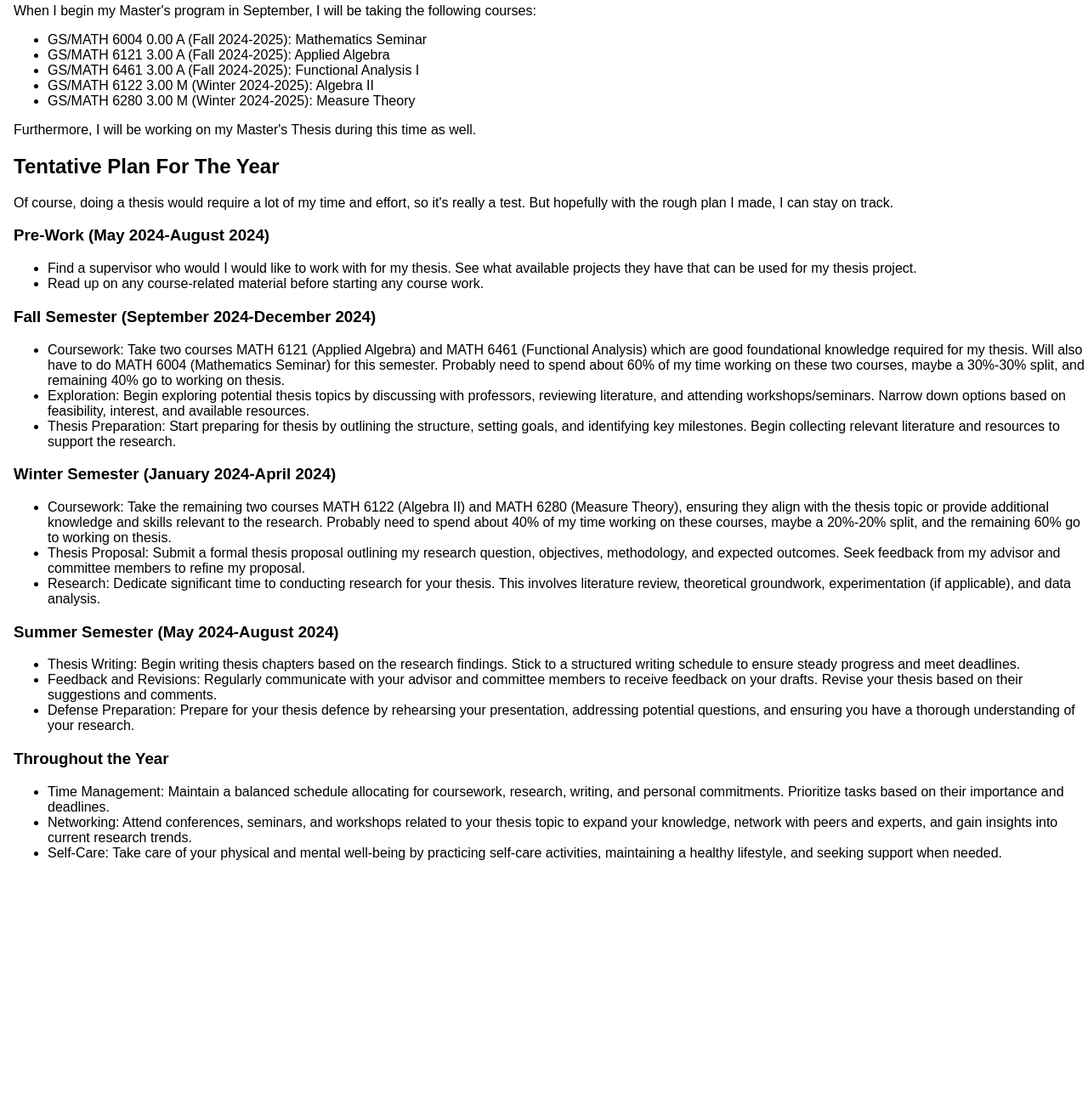
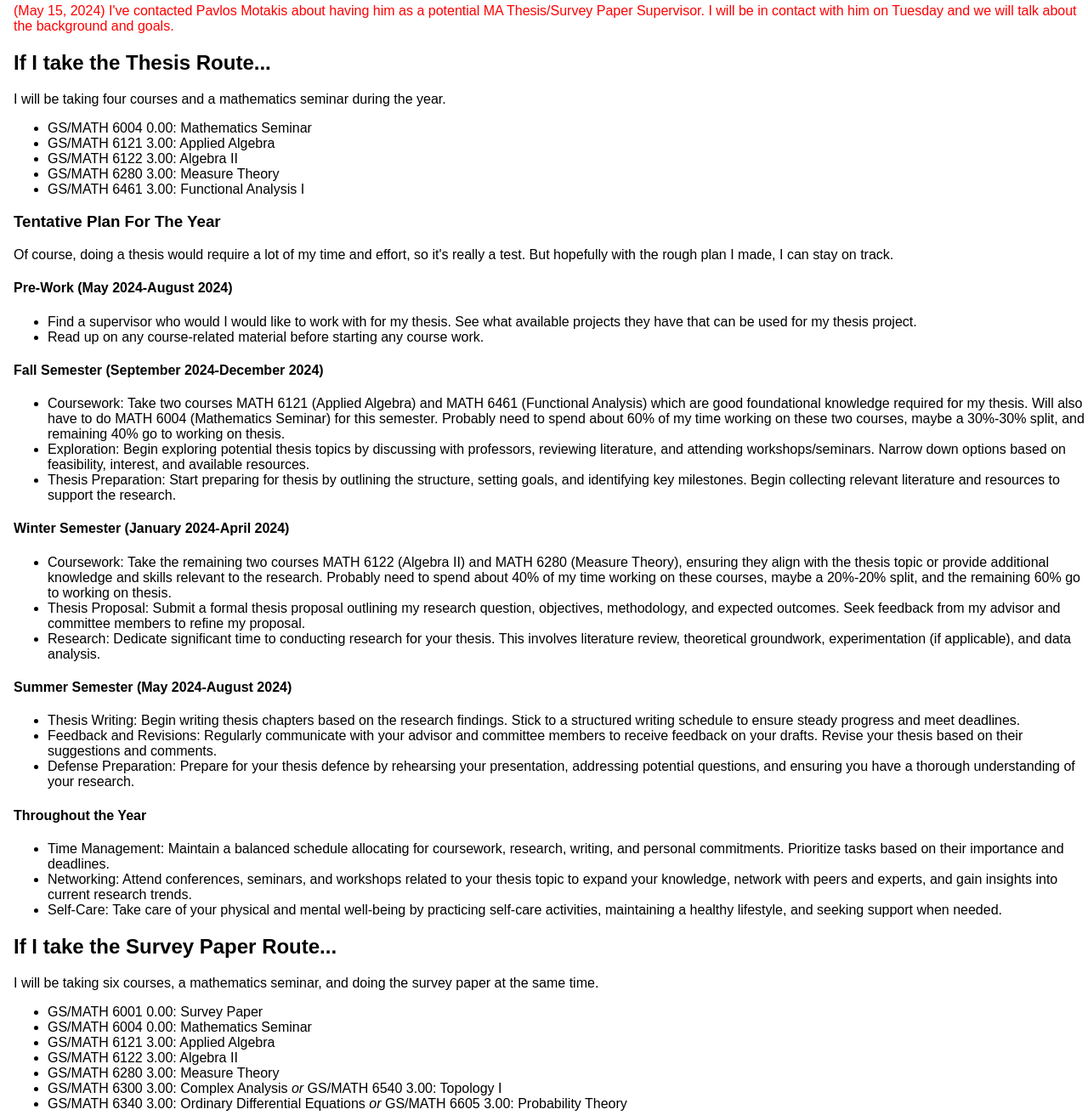
Before and after one commit to joetran0/joetran0, a plain HTML site: page masters.html in a window 1280 px wide. Shown: the part 176-1488 px from the top of the page at 85% size. Before the commit the page ends 1205 px from the top, so only its background shows below. Drawn offline with Linux system fonts and the light colour scheme.

Commit message:
Update masters.html

```diff
--- a/masters.html
+++ b/masters.html
@@ -42,54 +42,69 @@
 
             <p>On this page, I am going to try to share my journey throughout my entire graduate studies. I will frequently try to update this page as much as I can, so that one can understand the experience that I went through.</p>
 
-            <p>When I begin my Master's program in September, I will be taking the following courses:
-                <ul>
-                    <li>GS/MATH 6004 0.00 A (Fall 2024-2025): Mathematics Seminar</li>
-                    <li>GS/MATH 6121 3.00 A (Fall 2024-2025): Applied Algebra</li>
-                    <li>GS/MATH 6461 3.00 A (Fall 2024-2025): Functional Analysis I</li>
-                    <li>GS/MATH 6122 3.00 M (Winter 2024-2025): Algebra II</li>
-                    <li>GS/MATH 6280 3.00 M (Winter 2024-2025): Measure Theory</li>
-                </ul>
-                Furthermore, I will be working on my Master's Thesis during this time as well.
-            </p>
+            <p style="color:red">(May 15, 2024) I've contacted Pavlos Motakis about having him as a potential MA Thesis/Survey Paper Supervisor. I will be in contact with him on Tuesday and we will talk about the background and goals.</p>
 
-            <h2>Tentative Plan For The Year</h2>
+            <h2>If I take the Thesis Route...</h2>
+
+            <p>I will be taking four courses and a mathematics seminar during the year.</p>
+            <ul>
+                <li>GS/MATH 6004 0.00: Mathematics Seminar</li>
+                <li>GS/MATH 6121 3.00: Applied Algebra</li>
+                <li>GS/MATH 6122 3.00: Algebra II</li>
+                <li>GS/MATH 6280 3.00: Measure Theory</li>
+                <li>GS/MATH 6461 3.00: Functional Analysis I</li>
+            </ul>
+
+            <h3>Tentative Plan For The Year</h3>
 
             <p>Of course, doing a thesis would require a lot of my time and effort, so it's really a test. But hopefully with the rough plan I made, I can stay on track.</p>
 
-            <h3>Pre-Work (May 2024-August 2024)</h3>
+            <h4>Pre-Work (May 2024-August 2024)</h4>
             <ul>
                 <li>Find a supervisor who would I would like to work with for my thesis. See what available projects they have that can be used for my thesis project.</li>
                 <li>Read up on any course-related material before starting any course work.</li>
             </ul>
 
-            <h3>Fall Semester (September 2024-December 2024)</h3>
+            <h4>Fall Semester (September 2024-December 2024)</h4>
             <ul>
                 <li>Coursework: Take two courses MATH 6121 (Applied Algebra) and MATH 6461 (Functional Analysis) which are good foundational knowledge required for my thesis. Will also have to do MATH 6004 (Mathematics Seminar) for this semester. Probably need to spend about 60% of my time working on these two courses, maybe a 30%-30% split, and remaining 40% go to working on thesis.</li>
                 <li>Exploration: Begin exploring potential thesis topics by discussing with professors, reviewing literature, and attending workshops/seminars. Narrow down options based on feasibility, interest, and available resources.</li>
                 <li>Thesis Preparation: Start preparing for thesis by outlining the structure, setting goals, and identifying key milestones. Begin collecting relevant literature and resources to support the research.</li>
             </ul>
 
-            <h3>Winter Semester (January 2024-April 2024)</h3>
+            <h4>Winter Semester (January 2024-April 2024)</h4>
             <ul>
                 <li>Coursework: Take the remaining two courses MATH 6122 (Algebra II) and MATH 6280 (Measure Theory), ensuring they align with the thesis topic or provide additional knowledge and skills relevant to the research. Probably need to spend about 40% of my time working on these courses, maybe a 20%-20% split, and the remaining 60% go to working on thesis.</li>
                 <li>Thesis Proposal: Submit a formal thesis proposal outlining my research question, objectives, methodology, and expected outcomes. Seek feedback from my advisor and committee members to refine my proposal.</li>
                 <li>Research: Dedicate significant time to conducting research for your thesis. This involves literature review, theoretical groundwork, experimentation (if applicable), and data analysis.</li>
             </ul>
 
-            <h3>Summer Semester (May 2024-August 2024)</h3>
+            <h4>Summer Semester (May 2024-August 2024)</h4>
             <ul>
                 <li>Thesis Writing: Begin writing thesis chapters based on the research findings. Stick to a structured writing schedule to ensure steady progress and meet deadlines.</li>
                 <li>Feedback and Revisions: Regularly communicate with your advisor and committee members to receive feedback on your drafts. Revise your thesis based on their suggestions and comments.</li>
                 <li>Defense Preparation: Prepare for your thesis defence by rehearsing your presentation, addressing potential questions, and ensuring you have a thorough understanding of your research.</li>
             </ul>
 
-            <h3>Throughout the Year</h3>
+            <h4>Throughout the Year</h4>
             <ul>
                 <li>Time Management: Maintain a balanced schedule allocating for coursework, research, writing, and personal commitments. Prioritize tasks based on their importance and deadlines.</li>
                 <li>Networking: Attend conferences, seminars, and workshops related to your thesis topic to expand your knowledge, network with peers and experts, and gain insights into current research trends.</li>
                 <li>Self-Care: Take care of your physical and mental well-being by practicing self-care activities, maintaining a healthy lifestyle, and seeking support when needed.</li>
             </ul>
+
+            <h2>If I take the Survey Paper Route...</h2>
+
+            <p>I will be taking six courses, a mathematics seminar, and doing the survey paper at the same time.</p>
+            <ul>
+                <li>GS/MATH 6001 0.00: Survey Paper</li>
+                <li>GS/MATH 6004 0.00: Mathematics Seminar</li>
+                <li>GS/MATH 6121 3.00: Applied Algebra</li>
+                <li>GS/MATH 6122 3.00: Algebra II</li>
+                <li>GS/MATH 6280 3.00: Measure Theory</li>
+                <li>GS/MATH 6300 3.00: Complex Analysis <i>or</i> GS/MATH 6540 3.00: Topology I</li>
+                <li>GS/MATH 6340 3.00: Ordinary Differential Equations <i>or</i> GS/MATH 6605 3.00: Probability Theory</li>
+            </ul>
         </div>
     </body>
 </html>
```
